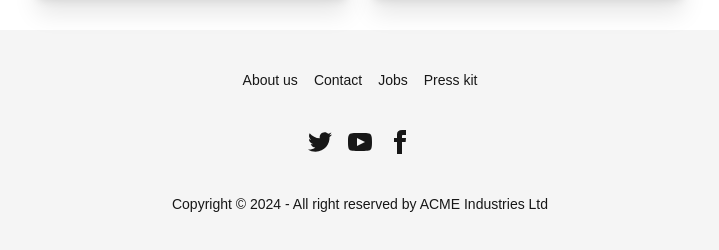
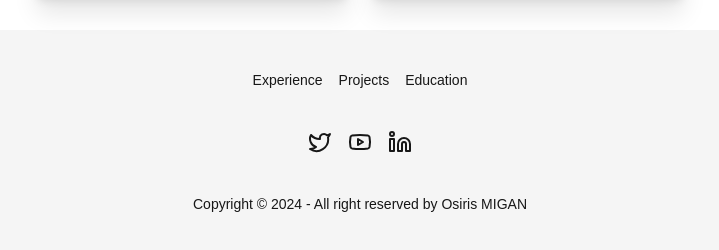
Before and after one commit to Osiris8/osirismigan, a Next.js app: page / in a window 1280 px wide. Shown: the part 2214-2464 px from the top of the page, without its empty margins (280-999 px from the left). Built offline with nearby package versions, Linux system fonts and the light colour scheme.

Commit message:
Update Footer

```diff
--- a/components/Footer.tsx
+++ b/components/Footer.tsx
@@ -1,53 +1,30 @@
+import { Linkedin, Twitter, Youtube } from "lucide-react";
+
 export default function Footer() {
   return (
     <footer className="footer footer-center bg-base-200 text-base-content rounded p-10">
       <nav className="grid grid-flow-col gap-4">
-        <a className="link link-hover">About us</a>
-        <a className="link link-hover">Contact</a>
-        <a className="link link-hover">Jobs</a>
-        <a className="link link-hover">Press kit</a>
+        <a className="link link-hover">Experience</a>
+        <a className="link link-hover">Projects</a>
+        <a className="link link-hover">Education</a>
       </nav>
       <nav>
         <div className="grid grid-flow-col gap-4">
           <a>
-            <svg
-              xmlns="http://www.w3.org/2000/svg"
-              width="24"
-              height="24"
-              viewBox="0 0 24 24"
-              className="fill-current"
-            >
-              <path d="M24 4.557c-.883.392-1.832.656-2.828.775 1.017-.609 1.798-1.574 2.165-2.724-.951.564-2.005.974-3.127 1.195-.897-.957-2.178-1.555-3.594-1.555-3.179 0-5.515 2.966-4.797 6.045-4.091-.205-7.719-2.165-10.148-5.144-1.29 2.213-.669 5.108 1.523 6.574-.806-.026-1.566-.247-2.229-.616-.054 2.281 1.581 4.415 3.949 4.89-.693.188-1.452.232-2.224.084.626 1.956 2.444 3.379 4.6 3.419-2.07 1.623-4.678 2.348-7.29 2.04 2.179 1.397 4.768 2.212 7.548 2.212 9.142 0 14.307-7.721 13.995-14.646.962-.695 1.797-1.562 2.457-2.549z"></path>
-            </svg>
+            <Twitter />
           </a>
           <a>
-            <svg
-              xmlns="http://www.w3.org/2000/svg"
-              width="24"
-              height="24"
-              viewBox="0 0 24 24"
-              className="fill-current"
-            >
-              <path d="M19.615 3.184c-3.604-.246-11.631-.245-15.23 0-3.897.266-4.356 2.62-4.385 8.816.029 6.185.484 8.549 4.385 8.816 3.6.245 11.626.246 15.23 0 3.897-.266 4.356-2.62 4.385-8.816-.029-6.185-.484-8.549-4.385-8.816zm-10.615 12.816v-8l8 3.993-8 4.007z"></path>
-            </svg>
+            <Youtube />
           </a>
           <a>
-            <svg
-              xmlns="http://www.w3.org/2000/svg"
-              width="24"
-              height="24"
-              viewBox="0 0 24 24"
-              className="fill-current"
-            >
-              <path d="M9 8h-3v4h3v12h5v-12h3.642l.358-4h-4v-1.667c0-.955.192-1.333 1.115-1.333h2.885v-5h-3.808c-3.596 0-5.192 1.583-5.192 4.615v3.385z"></path>
-            </svg>
+            <Linkedin />
           </a>
         </div>
       </nav>
       <aside>
         <p>
-          Copyright © {new Date().getFullYear()} - All right reserved by ACME
-          Industries Ltd
+          Copyright © {new Date().getFullYear()} - All right reserved by Osiris
+          MIGAN
         </p>
       </aside>
     </footer>
```
